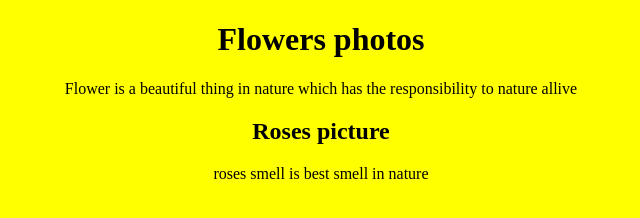
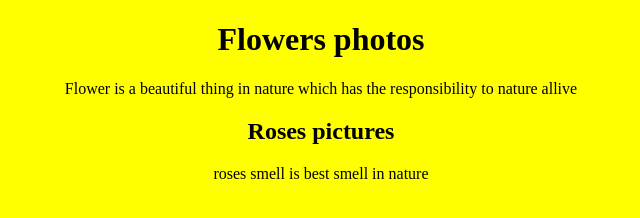
Before and after one commit to acciojob/inline-styling-saurabhanand96310, a website: page main.html in a window 1280 px wide. Shown: the full height of the page, 319-959 px from the left. Drawn offline with Linux system fonts and the light colour scheme.

Commit message:
created a submission

```diff
--- a/main.html
+++ b/main.html
@@ -13,7 +13,7 @@
 		<p>Flower is a beautiful thing in nature which has the responsibility to nature allive</p>
 	</div>
 	<div>
-		<h2 id="h2">Roses picture</h2>
+		<h2 id="h2">Roses pictures</h2>
 		<p>roses smell is best smell in nature</p>
 	</div>
     <script type="text/javascript" src="./script.js">
```
